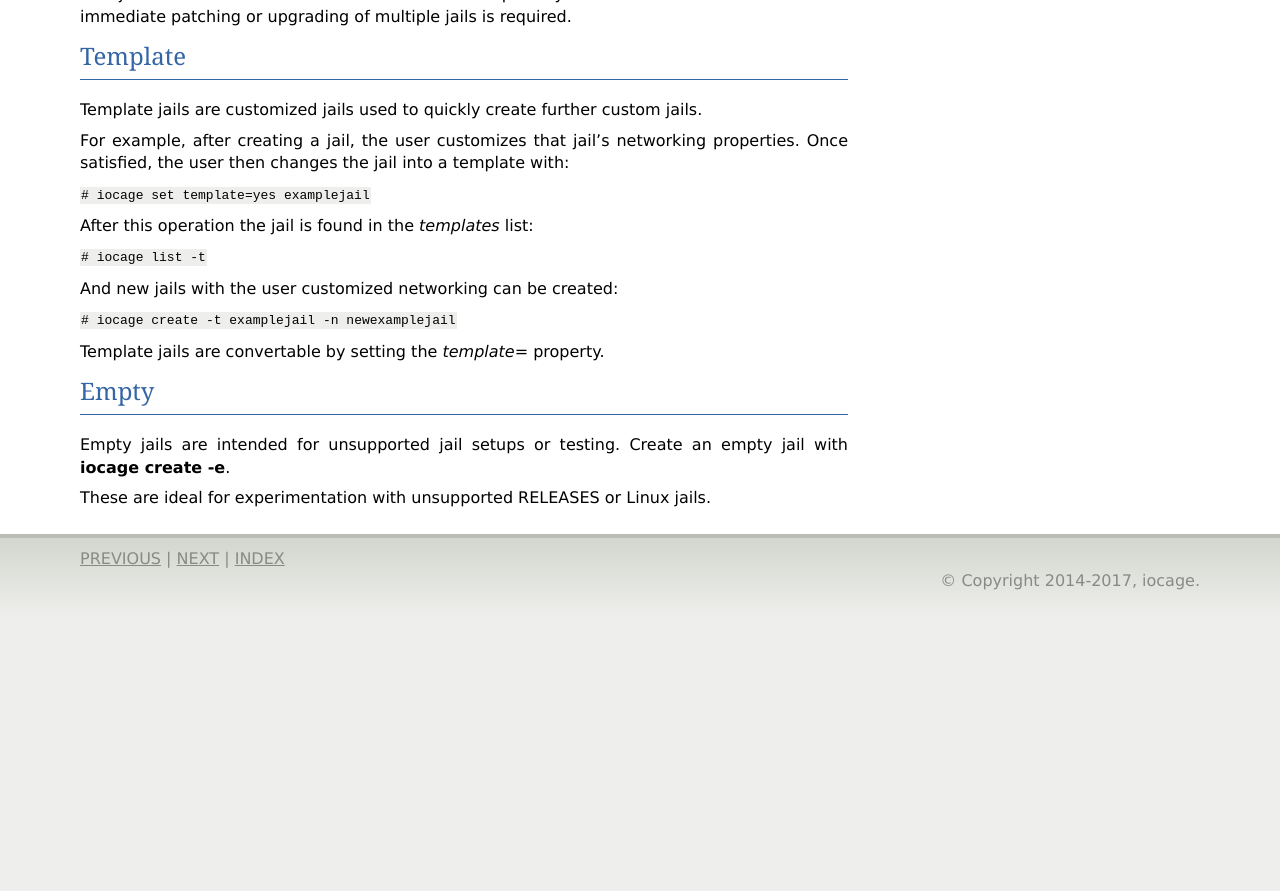
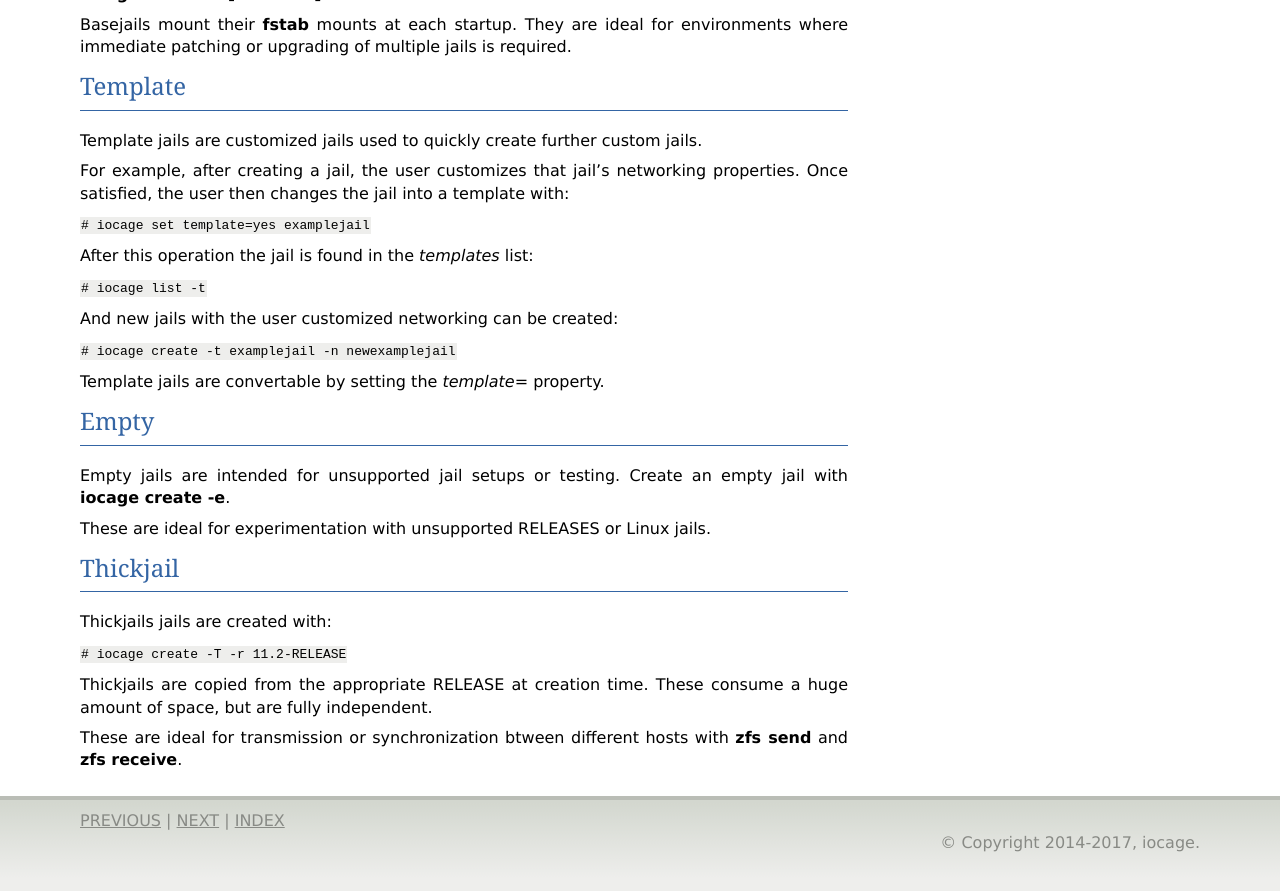
Before and after one commit to iocage/iocage, a Sphinx documentation site: the page built from doc/source/jailtypes.rst, in a window 1280 px wide and 900 px high, scrolled down 799 px. Shown: the top 891 px of the window. Built offline with Sphinx 7.4.7, drawn with Linux system fonts in a browser that asks for light colours; before the commit the page ends 1437 px from its top, so only the background shows below that.

Commit message:
adds 'thickjail' to jailtypes.rst

```diff
--- a/doc/source/jailtypes.rst
+++ b/doc/source/jailtypes.rst
@@ -10,6 +10,7 @@
 * Basejail
 * Template
 * Empty
+* Thickjail
 
 All jail types have specific benefits and drawbacks, serving a variety
 of unique needs. This section describes and has creation examples for
@@ -86,3 +87,19 @@
 
 These are ideal for experimentation with unsupported RELEASES or Linux
 jails.
+
+.. index:: Thickjail
+.. _Thick:
+
+Thickjail
+---------
+
+Thickjails jails are created with:
+
+:samp:`# iocage create -T -r 11.2-RELEASE`
+
+Thickjails are copied from the appropriate RELEASE at creation
+time. These consume a huge amount of space, but are fully independent.
+
+These are ideal for transmission or synchronization btween different
+hosts with :command:`zfs send` and :command:`zfs receive`.
```
